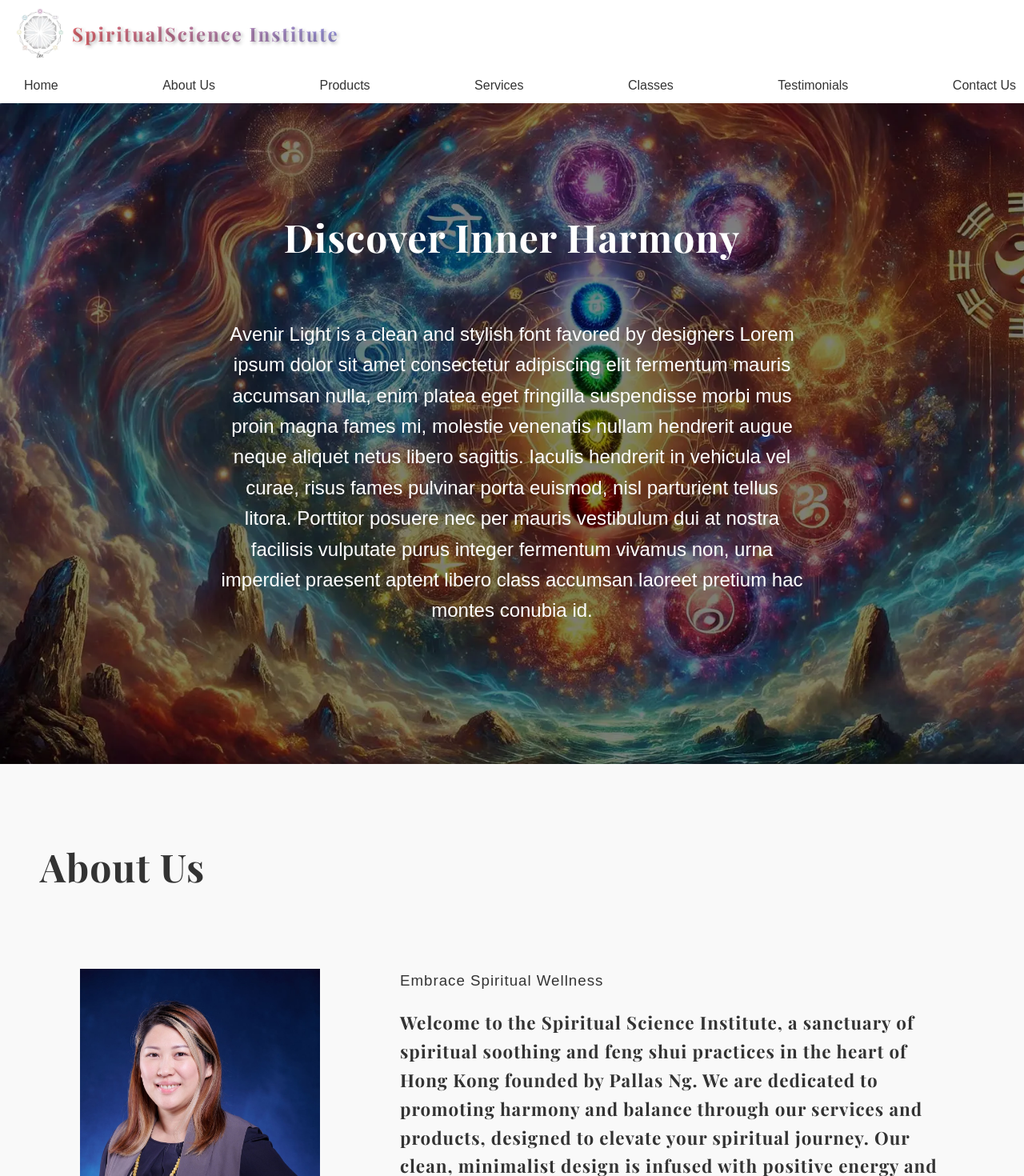
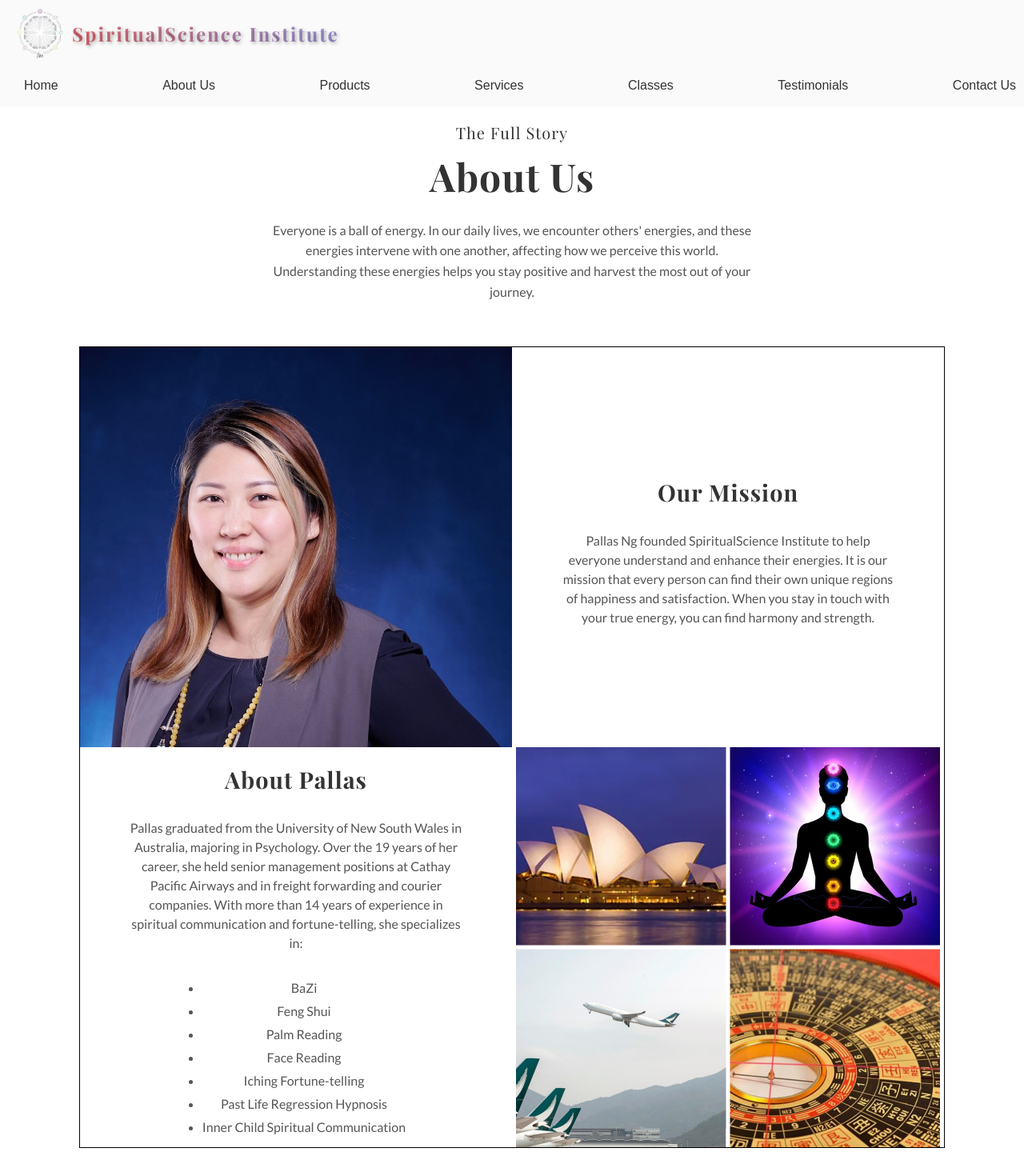
Before and after one commit to tiffanymtlo/spiritual-science-institute, a React (Create React App) app: page / in a window 1280 px wide. Shown: the top 1470 px of the page at 80% size. Built offline with nearby package versions, Linux system fonts and the light colour scheme.

Commit message:
finished styling About Us Page

```diff
--- a/src/App.js
+++ b/src/App.js
@@ -1,5 +1,6 @@
-import React from 'react';
+import React, { useState } from 'react';
 import Header from './components/Header/Header';
+import Hero from './components/Hero/Hero';
 import AboutUs from './components/AboutUs/AboutUs';
 import Offerings from './components/Products/Products';
 import Services from './components/Services/Services';
@@ -7,18 +8,25 @@ import Classes from './components/Classes/Classes';
 import Testimonials from './components/Testimomials/Testimonials';
 import ContactUs from './components/ContactUs/ContactUs';
 import Footer from './components/Footer/Footer';
+import AboutUsPage from './components/AboutUsPage';
 import './App.css';
 
 function App() {
+  const [activeTab, setActiveTab] = useState('about-us');
+
   return (
     <div className="App">
       <Header />
+      {activeTab === 'home' && <>
+        <Hero />
         <AboutUs />
         <Offerings />
         <Services />
         <Classes />
         <Testimonials />
         <ContactUs />
+      </>}
+      {activeTab === 'about-us' && <AboutUsPage />}
       <Footer />
     </div>
   );
--- /dev/null
+++ b/src/components/AboutUsPage.css
@@ -0,0 +1,106 @@
+.about-us-page {
+  font-family: 'Merriweather', serif;
+  padding: 40px;
+  margin-top: 110px;
+  display: flex;
+  flex-direction: column;
+  align-items: center;
+}
+
+.about-us-header {
+  text-align: center;
+  margin-bottom: 40px;
+  display: flex;
+  flex-direction: column;
+  align-items: center;
+}
+
+.about-us-header h2 {
+  font-family: 'Playfair Display', serif;
+  font-size: 1.25rem;
+  margin: 0;
+  font-weight: 400;
+}
+
+.about-us-header h1 {
+  font-family: 'Playfair Display', serif;
+  font-size: 3rem;
+  font-weight: 700;
+  margin: 0;
+}
+
+.about-us-header p {
+  font-size: 1rem;
+  color: #555;
+  width: 50%;
+  text-align: center;
+  font-family: 'Lato', sans-serif;
+}
+
+.grid-layout {
+  display: grid;
+  grid-template-columns: 1fr 1fr;
+  grid-template-rows: 1fr 1fr;
+  gap: 0;
+  width: 90%;
+  height: 1000px;
+  overflow: hidden;
+  border: 1px solid black;
+}
+
+.grid-item {
+  position: relative;
+  width: 100%;
+  height: 100%;
+  overflow: hidden;
+  box-sizing: border-box;
+}
+
+.image-column img {
+  width: 100%;
+  height: 100%;
+  object-fit: cover; /* Ensures image fills the grid */
+}
+
+.text-column {
+  padding: 20px 60px;
+  display: flex;
+  flex-direction: column;
+  justify-content: center;
+  align-items: center;
+  text-align: center;
+  width: 100%;
+  box-sizing: border-box;
+  overflow-wrap: break-word;
+}
+
+.text-column h2 {
+  font-size: 1.8rem;
+  margin-bottom: 10px;
+}
+
+.text-column p, .text-column ul {
+  font-size: 1rem;
+  line-height: 1.5;
+  font-family: 'Lato', sans-serif;
+  font-weight: 100;
+  color: #555;
+}
+
+ul {
+  list-style-type: disc;
+  padding-left: 20px;
+}
+
+ul li {
+  margin-bottom: 5px;
+}
+
+/* Ensuring equal size for text and image columns */
+.grid-layout .grid-item {
+  min-width: 0; /* Avoid overflow */
+}
+
+.grid-layout {
+  grid-gap: 0; /* No gaps between the grids */
+}
--- /dev/null
+++ b/src/components/AboutUsPage.js
@@ -0,0 +1,60 @@
+import React, { useEffect } from 'react';
+import './AboutUsPage.css';
+
+const AboutUs = () => {
+  return (
+    <div className="about-us-page">
+      <section className="about-us-header">
+        <h2>The Full Story</h2>
+        <h1>About Us</h1>
+        <p>
+          Everyone is a ball of energy. In our daily lives, we encounter others' energies, and these energies
+          intervene with one another, affecting how we perceive this world. Understanding these energies helps
+          you stay positive and harvest the most out of your journey.
+        </p>
+      </section>
+
+      <section className="grid-layout">
+        <div className="grid-item image-column">
+          <img
+            src={process.env.PUBLIC_URL + '/pallas_profile_pic_crop.jpeg'}
+            alt="Person"
+            className="person-image"
+          />
+        </div>
+        <div className="grid-item text-column">
+          <h2>Our Mission</h2>
+          <p>
+            Pallas Ng founded SpiritualScience Institute to help everyone understand and enhance their energies.
+            It is our mission that every person can find their own unique regions of happiness and satisfaction.
+            When you stay in touch with your true energy, you can find harmony and strength.
+          </p>
+        </div>
+
+        <div className="grid-item text-column">
+          <h2>About Pallas</h2>
+          <p>
+            Pallas graduated from the University of New South Wales in Australia, majoring in Psychology. Over the
+            19 years of her career, she held senior management positions at Cathay Pacific Airways and in freight
+            forwarding and courier companies. With more than 14 years of experience in spiritual communication and
+            fortune-telling, she specializes in:
+          </p>
+          <ul>
+            <li>BaZi</li>
+            <li>Feng Shui</li>
+            <li>Palm Reading</li>
+            <li>Face Reading</li>
+            <li>Iching Fortune-telling</li>
+            <li>Past Life Regression Hypnosis</li>
+            <li>Inner Child Spiritual Communication</li>
+          </ul>
+        </div>
+        <div className="grid-item image-column">
+        <img src={process.env.PUBLIC_URL + '/about-us-collage.png'} alt="Pallas' journey" className="large-image" />
+        </div>
+      </section>
+    </div>
+  );
+};
+
+export default AboutUs;
--- a/src/components/Footer/Footer.css
+++ b/src/components/Footer/Footer.css
@@ -2,7 +2,7 @@
   display: flex;
   align-items: center;
   padding: 20px;
-  background-color: #FFFFFF;
+  background-color: #FAFAFA;
   justify-content: center;
 }
 
--- a/src/components/Header/Header.css
+++ b/src/components/Header/Header.css
@@ -5,7 +5,7 @@
   top: 0;
   left: 0;
   width: 100%;
-  background-color: white;
+  background-color: #FAFAFA;
   z-index: 1000;
   transition: top 1.4s ease; /* Smooth transition for hiding and showing */
 }
@@ -41,7 +41,7 @@
 .navbar {
   display: flex;
   justify-content: space-around;
-  background-color: #fff;
+  background-color: #FAFAFA;
   padding: 10px;
   width: 100%;
 }
@@ -77,32 +77,3 @@
   color: #e66465;
   font-weight: bold;
 }
-
-.hero {
-  background-image: url('/public/cover_img_with_overlay.webp');
-  background-size: cover;
-  height: auto;
-  display: flex;
-  justify-content: center;
-  align-items: center;
-  flex-direction: column;
-  padding: 10% 20%;
-  margin-top: 110px; /*To prevent the header from overlapping the hero section*/
-}
-
-.hero-text {
-  z-index: 1;
-  color: white;
-}
-
-.hero-text h1 {
-  margin: 0;
-  padding: 20px;
-  text-align: center;
-}
-
-.hero-text p {
-  font-size: 1.5rem;
-  padding: 20px;
-  text-align: center;
-}
--- a/src/components/Header/Header.js
+++ b/src/components/Header/Header.js
@@ -47,12 +47,6 @@ const Header = () => {
           </ul>
         </nav>
       </header>
-      <div className="hero">
-        <div className="hero-text">
-          <h1>Discover Inner Harmony</h1>
-          <p>Avenir Light is a clean and stylish font favored by designers Lorem ipsum dolor sit amet consectetur adipiscing elit fermentum mauris accumsan nulla, enim platea eget fringilla suspendisse morbi mus proin magna fames mi, molestie venenatis nullam hendrerit augue neque aliquet netus libero sagittis. Iaculis hendrerit in vehicula vel curae, risus fames pulvinar porta euismod, nisl parturient tellus litora. Porttitor posuere nec per mauris vestibulum dui at nostra facilisis vulputate purus integer fermentum vivamus non, urna imperdiet praesent aptent libero class accumsan laoreet pretium hac montes conubia id.</p>
-        </div>
-      </div>
     </>
   );
 };
--- /dev/null
+++ b/src/components/Hero/Hero.css
@@ -0,0 +1,28 @@
+.hero {
+  background-image: url('/public/cover_img_with_overlay.webp');
+  background-size: cover;
+  height: auto;
+  display: flex;
+  justify-content: center;
+  align-items: center;
+  flex-direction: column;
+  padding: 10% 20%;
+  margin-top: 110px; /*To prevent the header from overlapping the hero section*/
+}
+
+.hero-text {
+  z-index: 1;
+  color: white;
+}
+
+.hero-text h1 {
+  margin: 0;
+  padding: 20px;
+  text-align: center;
+}
+
+.hero-text p {
+  font-size: 1.5rem;
+  padding: 20px;
+  text-align: center;
+}
--- /dev/null
+++ b/src/components/Hero/Hero.js
@@ -0,0 +1,15 @@
+import React from 'react';
+import './Hero.css';
+
+const Hero = () => {
+  return (
+    <div className="hero">
+      <div className="hero-text">
+        <h1>Discover Inner Harmony</h1>
+        <p>Avenir Light is a clean and stylish font favored by designers Lorem ipsum dolor sit amet consectetur adipiscing elit fermentum mauris accumsan nulla, enim platea eget fringilla suspendisse morbi mus proin magna fames mi, molestie venenatis nullam hendrerit augue neque aliquet netus libero sagittis. Iaculis hendrerit in vehicula vel curae, risus fames pulvinar porta euismod, nisl parturient tellus litora. Porttitor posuere nec per mauris vestibulum dui at nostra facilisis vulputate purus integer fermentum vivamus non, urna imperdiet praesent aptent libero class accumsan laoreet pretium hac montes conubia id.</p>
+      </div>
+    </div>
+  );
+}
+
+export default Hero;
```
Also changed, not shown: public/about-us-collage.png (added), public/pallas_profile_pic_crop.jpeg (added). Lines whose indentation alone changed are shown as unchanged.
